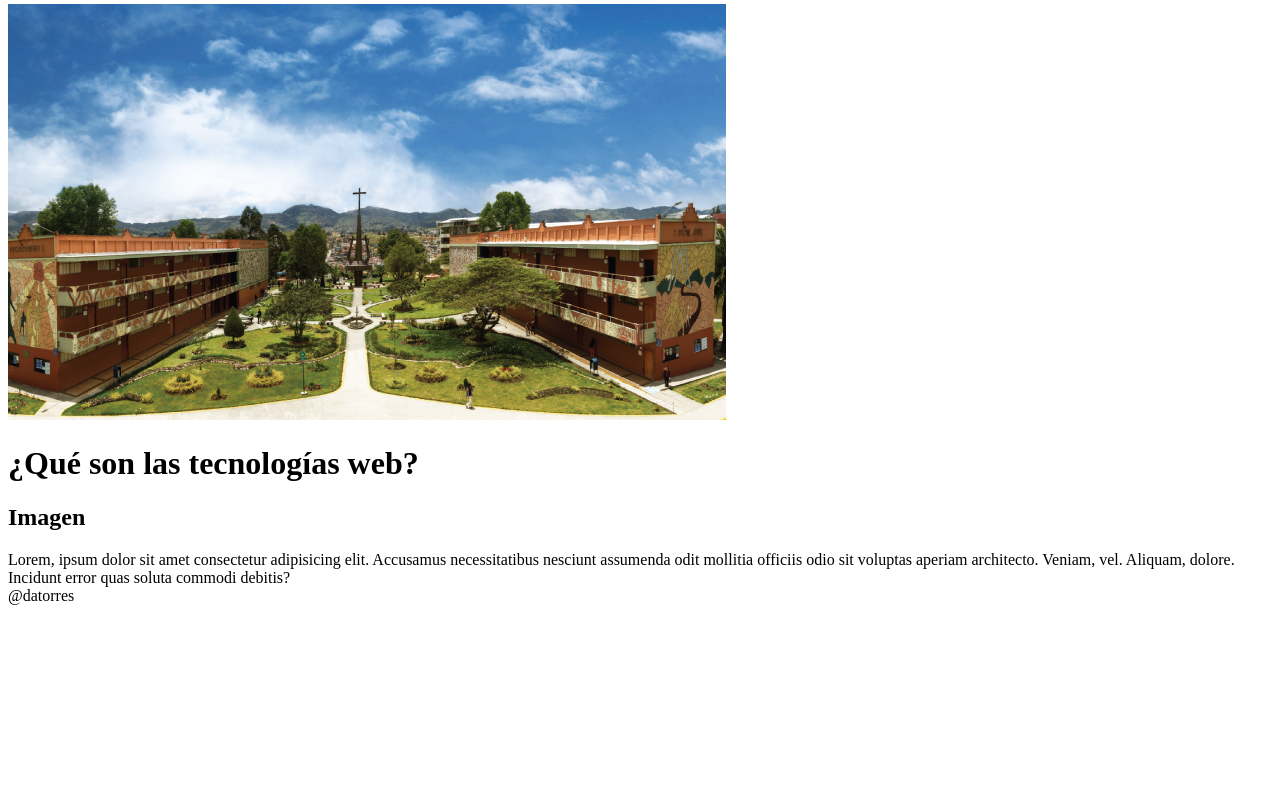
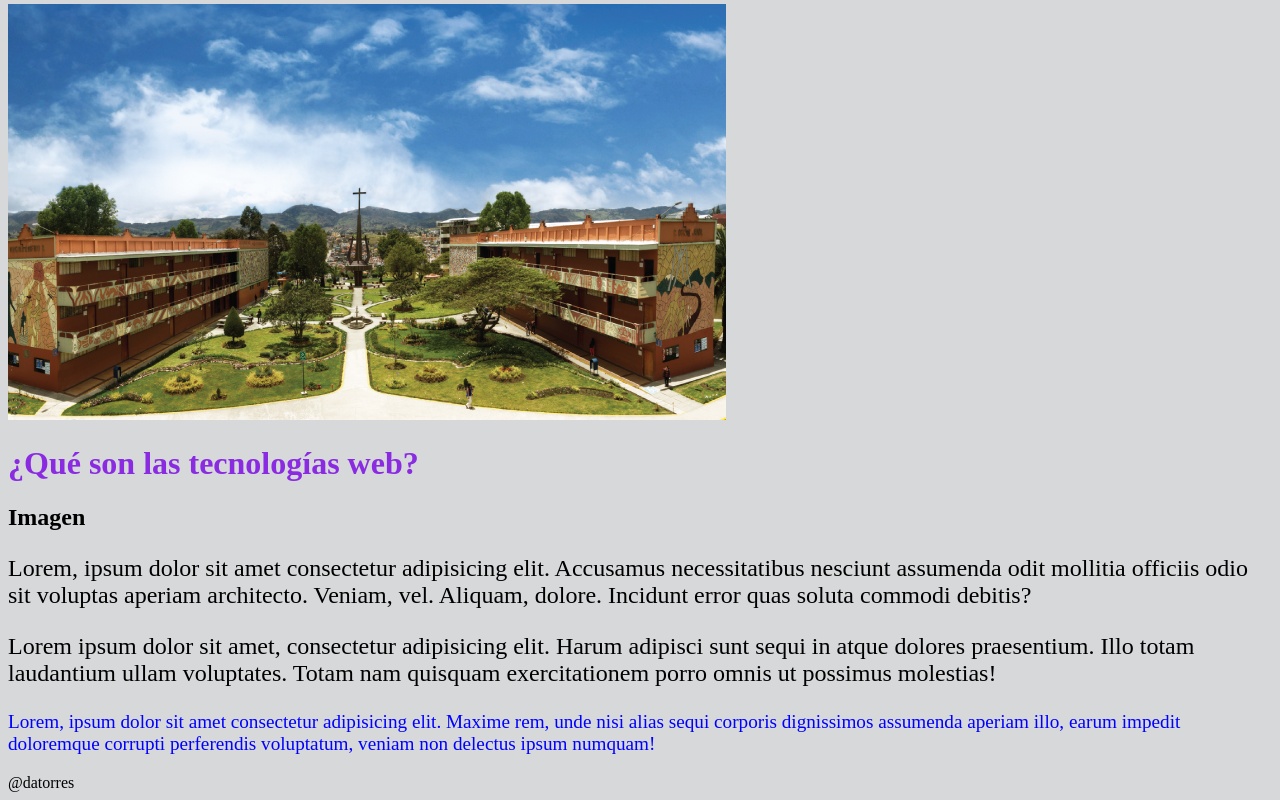
Before and after one commit to dianatorresguarnizo/tw100, a plain HTML site: page index.html in a window 1280 px wide. Shown: the part 330-1130 px from the top of the page. Before the commit the page ends 943 px from the top, so only its background shows below. Drawn offline with Linux system fonts and the light colour scheme.

Commit message:
Practica 3

```diff
--- /dev/null
+++ b/css/estilos.css
@@ -0,0 +1,16 @@
+body {
+    background-color: #D6D8DA;
+}
+h1 {
+    font-size: 2em;
+    color: blueviolet;
+}
+.parrafo {
+    font-size: 1.5em;
+    font-style: Verdana;
+}
+#tercer_parrafo {
+    font-size: 1.2em;
+    font-style: Arial;
+    color: blue;
+}
--- a/index.html
+++ b/index.html
@@ -5,6 +5,7 @@
     <meta http-equiv="X-UA-Compatible" content="IE=edge">
     <meta name="viewport" content="width=device-width, initial-scale=1.0">
     <title>Home - Tecnologías Web</title>
+    <link rel="stylesheet" href="css/estilos.css">
 </head>
 <body>
     <header>
@@ -29,7 +30,9 @@
                 <h2>Imagen</h2>
             </aside>
             <article>
-                   Lorem, ipsum dolor sit amet consectetur adipisicing elit. Accusamus necessitatibus nesciunt assumenda odit mollitia officiis odio sit voluptas aperiam architecto. Veniam, vel. Aliquam, dolore. Incidunt error quas soluta commodi debitis?
+                   <p class="parrafo">Lorem, ipsum dolor sit amet consectetur adipisicing elit. Accusamus necessitatibus nesciunt assumenda odit mollitia officiis odio sit voluptas aperiam architecto. Veniam, vel. Aliquam, dolore. Incidunt error quas soluta commodi debitis?</p>
+                   <p class="parrafo">Lorem ipsum dolor sit amet, consectetur adipisicing elit. Harum adipisci sunt sequi in atque dolores praesentium. Illo totam laudantium ullam voluptates. Totam nam quisquam exercitationem porro omnis ut possimus molestias!</p>
+                   <p id="tercer_parrafo">Lorem, ipsum dolor sit amet consectetur adipisicing elit. Maxime rem, unde nisi alias sequi corporis dignissimos assumenda aperiam illo, earum impedit doloremque corrupti perferendis voluptatum, veniam non delectus ipsum numquam!</p>
             </article>
         </section>
 
```
